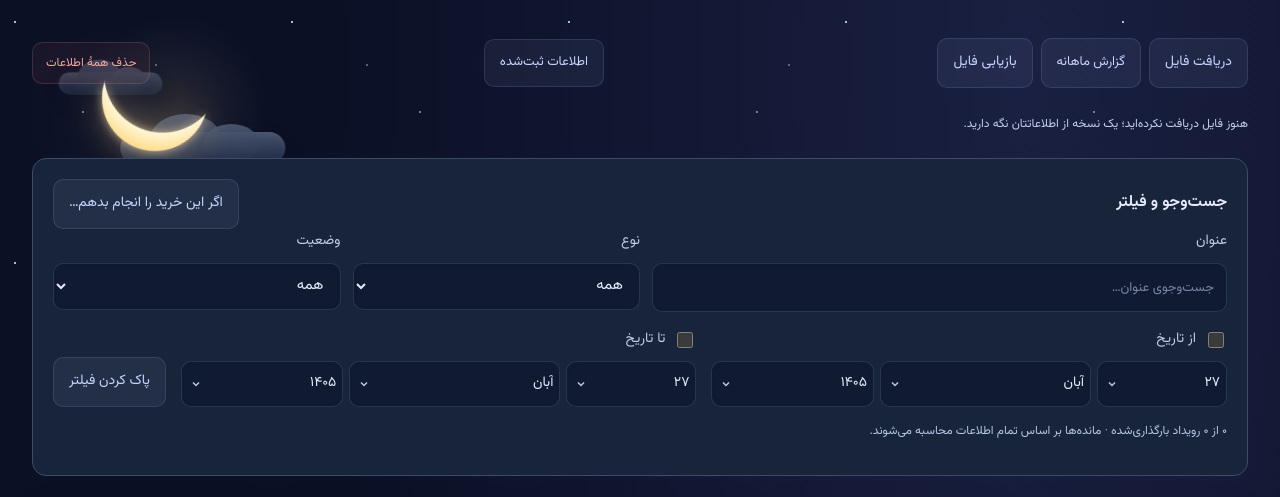
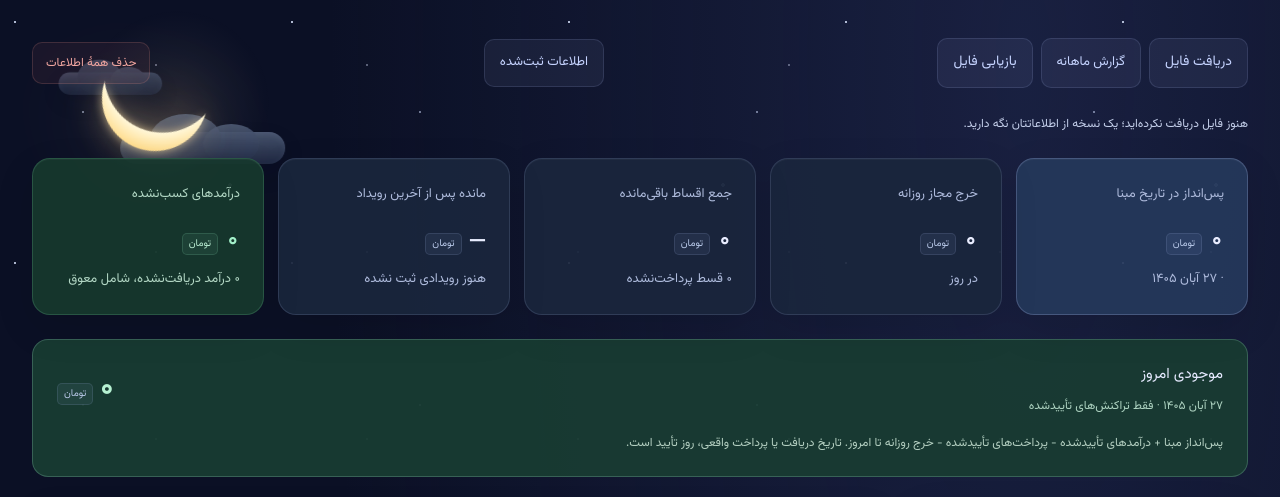
Before and after one commit to Alihkz1/finance-monitoring, a plain HTML site: page index.html in a window 1280 px wide. Shown: the top 497 px of the page. Drawn offline with Linux system fonts and the light colour scheme.

Commit message:
Update index.html

```diff
--- a/index.html
+++ b/index.html
@@ -17,7 +17,7 @@
   <main class="container">
     <div class="data-toolbar"><div class="backup"><button id="export" class="quiet">دریافت فایل</button><a id="monthly-navigation" class="quiet page-link" href="index.html?page=monthly">گزارش ماهانه</a><button id="import" class="quiet">بازیابی فایل</button><input id="backup-file" type="file" accept="application/json,.json" hidden></div><a class="quiet page-link" href="index.html?page=records">اطلاعات ثبت‌شده</a><button id="delete-all" type="button" class="delete-all">حذف همهٔ اطلاعات</button></div>
     <p id="backup-reminder" class="backup-reminder" role="status"></p>
-    <section id="filter-controls" class="filter-panel"><div class="tools-heading"><h2>جست‌وجو و فیلتر</h2><button id="scenario-open" class="quiet" type="button">اگر این خرید را انجام بدهم…</button></div><div class="filter-row"><div><label for="filter-query">عنوان</label><input id="filter-query" type="search" placeholder="جست‌وجوی عنوان…"></div><div><label for="filter-type">نوع</label><select id="filter-type"><option value="all">همه</option><option value="income">درآمد</option><option value="expense">هزینه</option><option value="bank">قسط بانکی</option></select></div><div><label for="filter-status">وضعیت</label><select id="filter-status"><option value="all">همه</option><option value="done">تأییدشده</option><option value="pending">تأییدنشده</option></select></div></div><div class="filter-dates"><div><label><input id="filter-from" type="checkbox">از تاریخ</label><div id="filter-from-date" class="date-picker" aria-label="شروع بازه"></div></div><div><label><input id="filter-to" type="checkbox">تا تاریخ</label><div id="filter-to-date" class="date-picker" aria-label="پایان بازه"></div></div><button id="filter-reset" class="quiet">پاک کردن فیلتر</button></div><p id="filter-summary"></p><p id="filter-error" role="status"></p></section>
+    <!-- <section id="filter-controls" class="filter-panel"><div class="tools-heading"><h2>جست‌وجو و فیلتر</h2><button id="scenario-open" class="quiet" type="button">اگر این خرید را انجام بدهم…</button></div><div class="filter-row"><div><label for="filter-query">عنوان</label><input id="filter-query" type="search" placeholder="جست‌وجوی عنوان…"></div><div><label for="filter-type">نوع</label><select id="filter-type"><option value="all">همه</option><option value="income">درآمد</option><option value="expense">هزینه</option><option value="bank">قسط بانکی</option></select></div><div><label for="filter-status">وضعیت</label><select id="filter-status"><option value="all">همه</option><option value="done">تأییدشده</option><option value="pending">تأییدنشده</option></select></div></div><div class="filter-dates"><div><label><input id="filter-from" type="checkbox">از تاریخ</label><div id="filter-from-date" class="date-picker" aria-label="شروع بازه"></div></div><div><label><input id="filter-to" type="checkbox">تا تاریخ</label><div id="filter-to-date" class="date-picker" aria-label="پایان بازه"></div></div><button id="filter-reset" class="quiet">پاک کردن فیلتر</button></div><p id="filter-summary"></p><p id="filter-error" role="status"></p></section> -->
     <section class="overview" aria-label="خلاصه مالی">
       <article class="balance"><span>پس‌انداز در تاریخ مبنا</span><div class="summary-amount"><strong id="balance-value">۰</strong><span class="currency-badge">تومان</span></div><small id="baseline-label"></small></article>
       <article><span>خرج مجاز روزانه</span><div class="summary-amount"><strong id="daily-value">۰</strong><span class="currency-badge">تومان</span></div><small>در روز</small></article>
```
